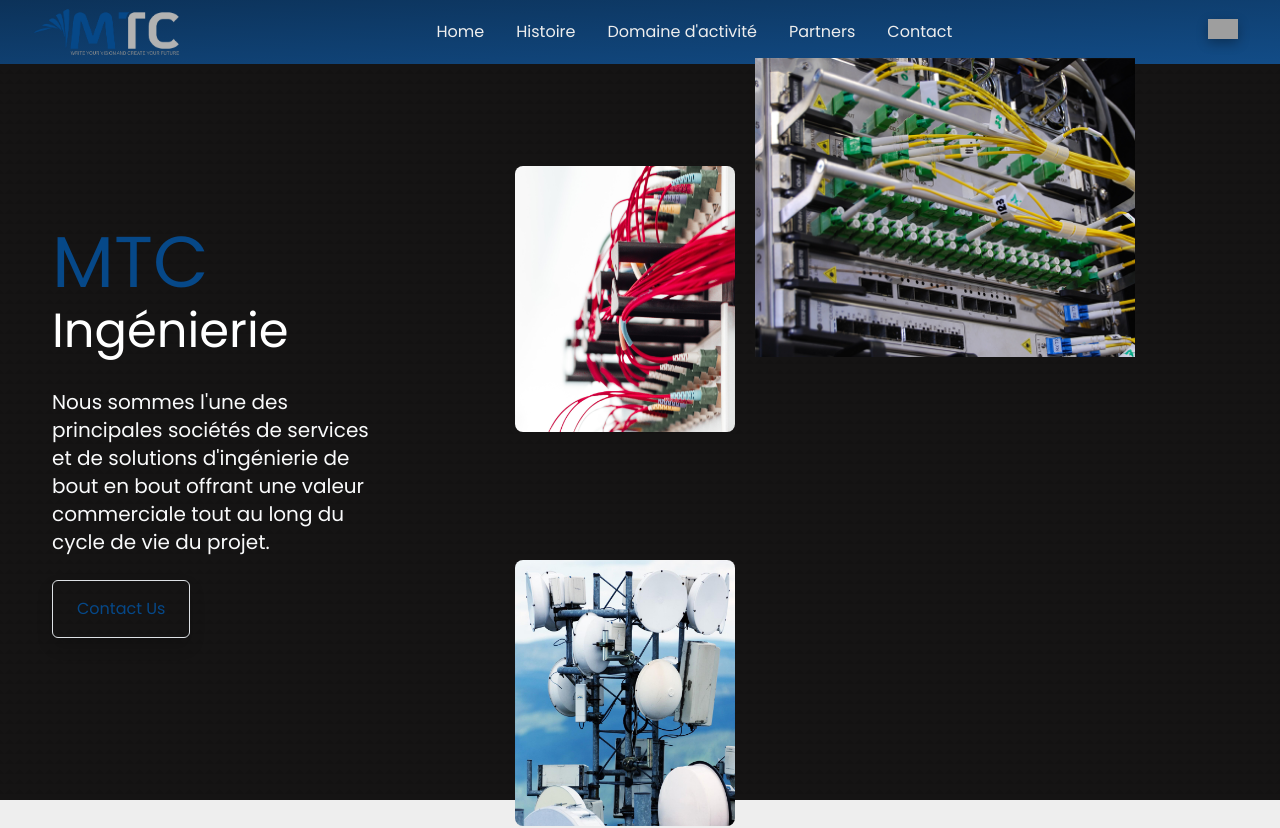
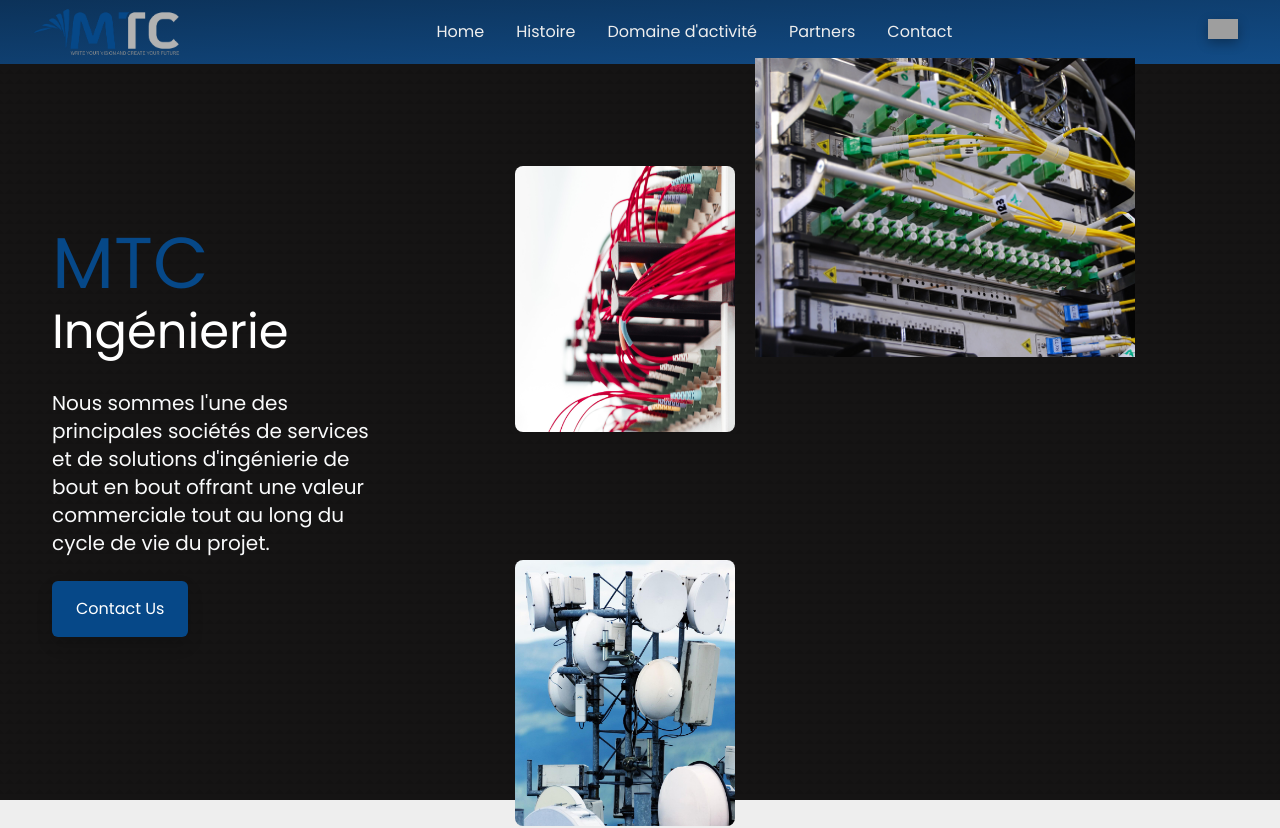
Before and after one commit to bxra2/mtc-mauritania, a Svelte app: page / in a window 1280 px wide. Shown: the top 828 px of the page. Built offline with nearby package versions, Linux system fonts and the light colour scheme; grey boxes are pictures that could not be loaded.

Commit message:
colring fixes

```diff
--- a/src/components/Hero.svelte
+++ b/src/components/Hero.svelte
@@ -24,10 +24,7 @@
                 <p class="text-lg md:text-xl text-gray-50 mb-6">
                     {languages[currentLanguage].hero.description}
                 </p>
-                <a
-                    href="#contact"
-                    class="bg-transparent hover:bg-[#064888] text-[#064888] hover:text-white rounded shadow hover:shadow-lg py-3 px-6 border border-[#064888] hover:border-transparent"
-                >
+                <a href="#contact" class="bg-[#064888] hover:bg-[#053c63] text-white hover:text-white rounded shadow hover:shadow-lg py-3 px-6 transition ease-in-out duration-300">
                     Contact Us
                 </a>
             </div>
--- a/src/components/Progress.svelte
+++ b/src/components/Progress.svelte
@@ -53,7 +53,6 @@
         top: 0;
         left: 0;
         width: 100%;
-        background-color: #f6f6f6;
         content: '';
     }
 
```
